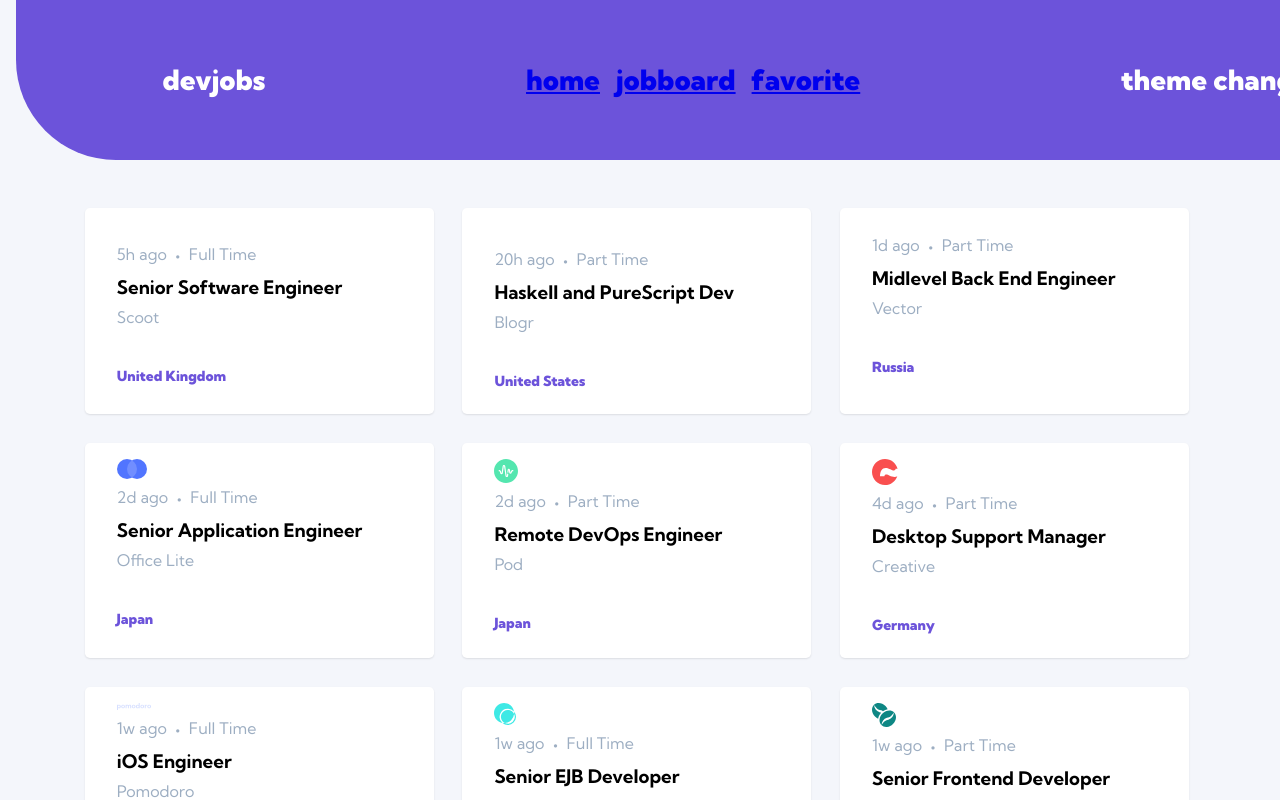
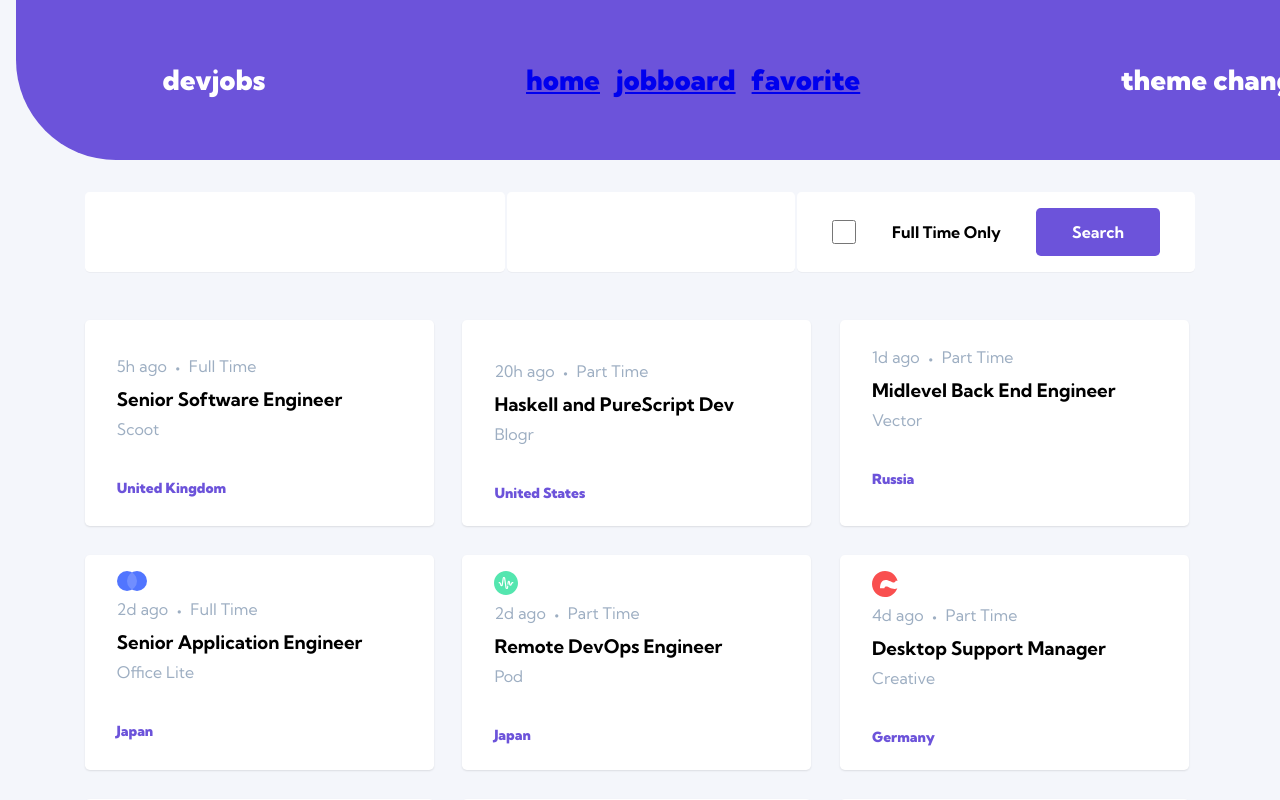
Before and after one commit to KseniiaErnest/devjobs-react, a React (Create React App) app: page /jobboard in a window 1280 px wide. Shown: the top 800 px of the page. Built offline with nearby package versions, Linux system fonts and the light colour scheme.

Commit message:
Jobs list display, next load more btn

```diff
--- a/src/App.css
+++ b/src/App.css
@@ -82,3 +82,57 @@ color: #9daec2;
   line-height: 1.125rem;
   margin-top: 2rem;
 }
+
+.search--container {
+  margin: 0 auto;
+  display: flex;
+  justify-content: center;
+  width: 69.4rem;
+  height: 5rem;
+  margin-top: 2rem;
+  gap: 2px;
+}
+
+.search-input {
+  height: 100%;
+  border: none;
+  border-radius: 0.3rem;
+  box-shadow: rgba(27, 31, 35, 0.04) 0px 1px 0px, rgba(255, 255, 255, 0.25) 0px 1px 0px inset;
+
+}
+
+.different {
+  width: 38%;
+}
+
+.location {
+width: 26%;
+}
+
+.check {
+  width: 36%;
+  background-color: #fff;
+  display: flex;
+  align-items: center;
+  justify-content: space-evenly;
+  /* gap: 1rem; */
+  font-weight: 700;
+}
+
+.search-input--checkbox {
+  width: 1.5rem;
+  height: 1.5rem;
+}
+
+.search--btn {
+  width: 7.7rem;
+  height: 3rem;
+  border: none;
+  background-color: #6c53da;
+  border-radius: 0.3rem;
+  font-family: "Kumbh Sans";
+  color: #fff;
+  font-size: 1rem;
+  line-height: 1.125rem;
+  font-weight: 700;
+}
--- a/src/components/SearchBar.js
+++ b/src/components/SearchBar.js
@@ -2,8 +2,14 @@ import React from 'react'
 
 export default function SearchBar() {
   return (
-    <div>
-
-    </div>
+    <form className='search--container'>
+      <input className='search-input different' />
+      <input className='search-input location' />
+      <label className='search-input check'>
+      <input className='search-input--checkbox'  type='checkbox' />
+      Full Time Only
+      <button className='search--btn'>Search</button>
+      </label>
+    </form>
   )
 }
```
